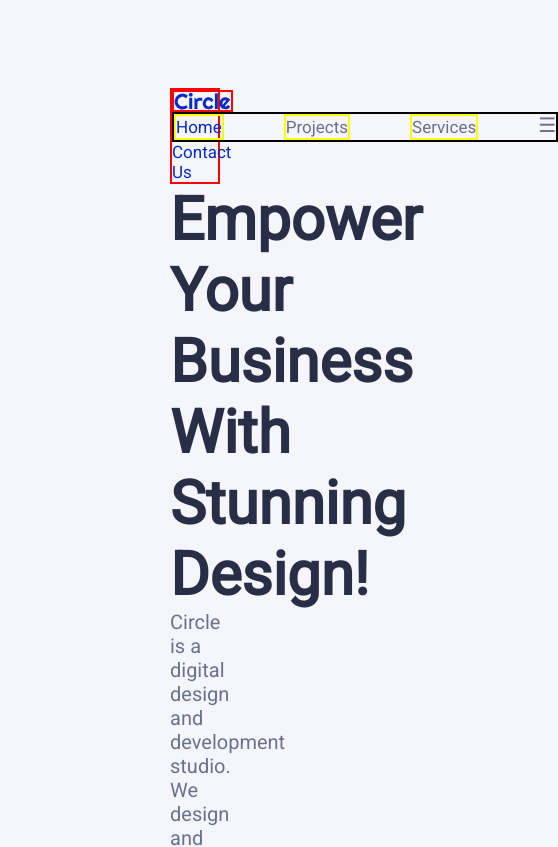
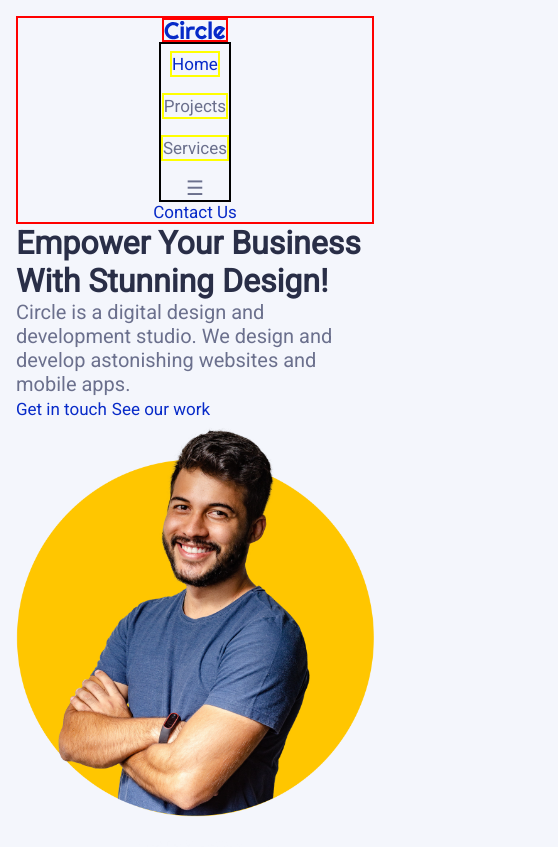
Before and after one commit to Odyseya/Website-project-HTML-CSS-JS, a plain HTML site: page index.html in a window 390 px wide. Shown: the top 847 px of the page, 558 px wide, since content can reach past the window. Drawn offline with Linux system fonts and the light colour scheme.

Commit message:
add first media queries

```diff
--- a/style.css
+++ b/style.css
@@ -200,3 +200,37 @@ li a:focus {
 	min-height: 1.15356rem;
 	/* flex-shrink: 0; */
 }
+
+/* ********** SMALL MOBILE, iPads, Tablets *********** */
+@media screen and (max-width: 746px) {
+	h1,
+	h2,
+	h3 {
+		font-size: 2rem;
+	}
+	body {
+		padding: 1rem;
+	}
+	.header__container {
+		flex-flow: column wrap; /* wrap musi byc inaczej wychodzi all poza */
+	}
+
+	.header__ul {
+		flex-flow: column;
+		gap: 1rem; /* bo jest wieksza w */
+		align-items: center;
+		padding-top: 10%;
+	}
+}
+
+/* ********** MEDIUM AND LARGE  laptops, Desktops and rest *********** */
+@media screen and (min-width: 747px) {
+}
+
+/* ********** MOBILE DEVICE LANDSCAPE *********** */
+@media screen and (max-height: 425px) and (min-aspect-ratio: 7/4) {
+}
+
+/* ********** SYSTEM DARK MODE SETTINGS *********** */
+@media (prefers-color-scheme: dark) {
+}
```
